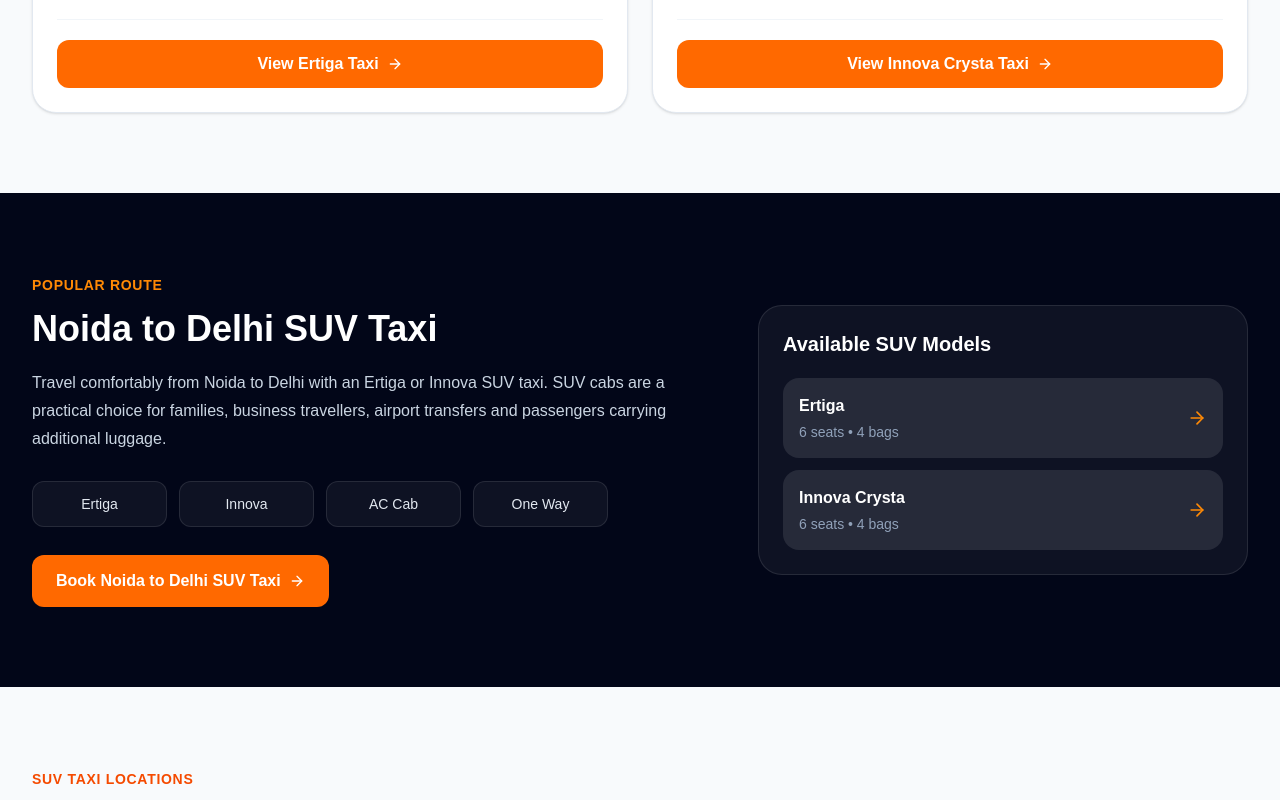
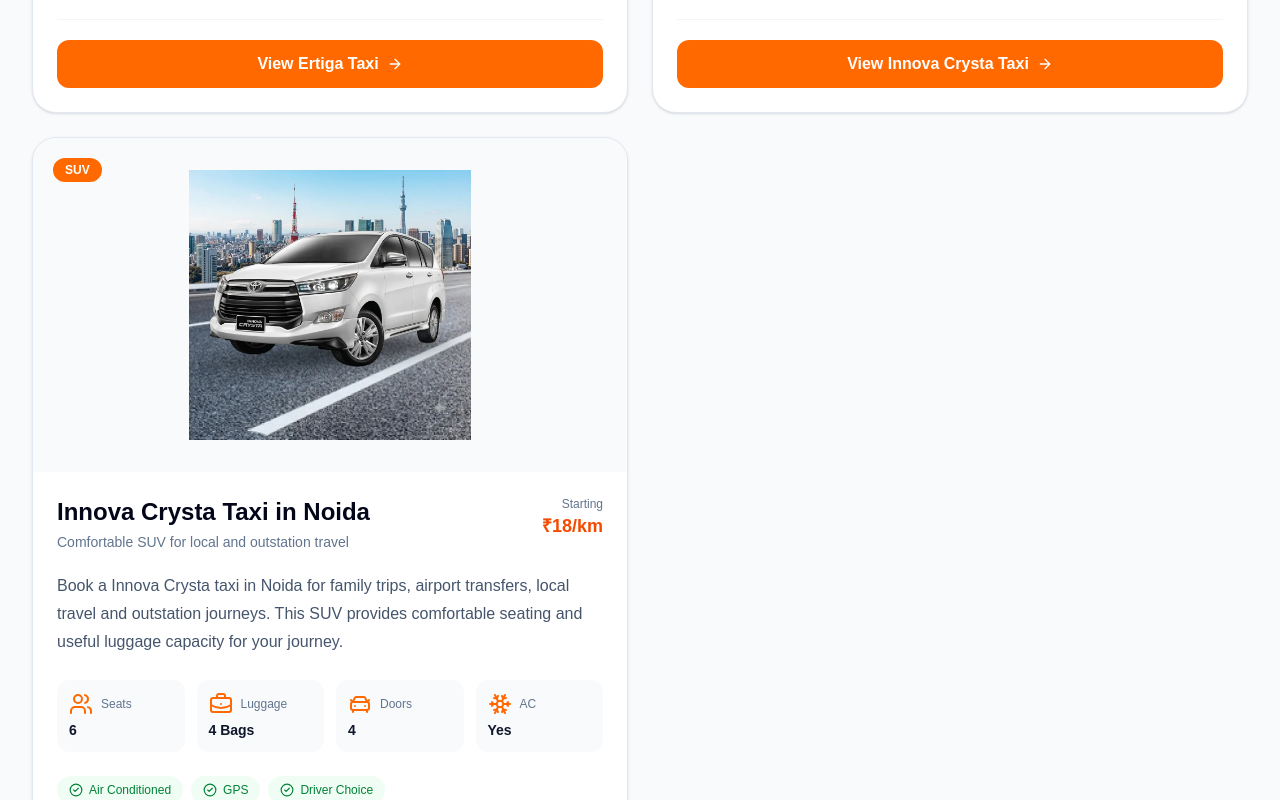
Before and after one commit to tempo-hub/noidacab, a Next.js app: page /route/suv in a window 1280 px wide. Shown: the part 1600-2400 px from the top of the page. Built offline with nearby package versions, Linux system fonts and the light colour scheme.

Commit message:
add etios taxi which is missing

```diff
--- a/components/taxi-types/TaxiTypesOverview.tsx
+++ b/components/taxi-types/TaxiTypesOverview.tsx
@@ -142,12 +142,8 @@ export default function TaxiTypesOverview() {
 
                 {/* Bottom CTA */}
                 <div className="mt-5 flex items-center justify-between border-t border-slate-100 pt-4">
-                  <span className="text-sm font-semibold text-slate-900">
+                  <span className="text-sm font-semibold text-amber-600">
                     View Taxi Details
-                  </span>
-
-                  <span className="text-xs font-medium text-amber-600">
-                    Noida → Delhi
                   </span>
                 </div>
               </div>
--- /dev/null
+++ b/components/templates/cab/EtiosTemplate.tsx
@@ -0,0 +1,82 @@
+import {
+  HeroSection,
+  FareEstimate,
+  VehicleFeatures,
+  RouteInfo,
+  FAQSection,
+  BookingCTA,
+} from "@/components/cab-page";
+import type { CabTemplateProps } from "./types";
+import { StructuredData } from "@/components/cab-page/StructuredData";
+import { TravelTips } from "@/components/cab-page/TravelTips";
+import { BookingProcess } from "@/components/cab-page/BookingProcess";
+import { WhatsIncluded } from "@/components/cab-page/WhatsIncluded";
+import { WhyChooseUs } from "@/components/cab-page/WhyChooseUs";
+import { PickupDropLocations } from "@/components/cab-page/PickupDropLocations";
+import { JourneyInfo } from "@/components/cab-page/JourneyInfo";
+import { TravelPlanning } from "@/components/cab-page/TravelPlanning";
+import { VehicleSummary } from "@/components/cab-page/VehicleSummary";
+
+export function EtiosTemplate({ location, vehicle, url }: CabTemplateProps) {
+  return (
+    <>
+
+      <HeroSection location={location} vehicle={vehicle} tagline="Spacious sedan, ideal for comfortable city and outstation travel" />
+
+      <FareEstimate location={location} vehicle={vehicle} />
+      <VehicleFeatures vehicle={vehicle} highlights={["Extra legroom", "Boot space for luggage", "AC"]} />
+      <RouteInfo
+        location={location}
+        vehicle={vehicle}
+      />
+      <VehicleSummary location={location} vehicle={vehicle} />
+      <JourneyInfo location={location} vehicle={vehicle} />
+      <PickupDropLocations
+        location={location}
+        vehicle={vehicle}
+      />
+      <WhyChooseUs
+       location={location}
+        vehicle={vehicle}
+    />
+      <WhatsIncluded
+      location={location}
+        vehicle={vehicle}
+    />
+      <BookingProcess
+      location={location}
+        vehicle={vehicle}
+    />
+      {/* <ServiceAreas
+      route={{
+        fromName: route.fromName,
+        toName: route.toName,
+      }}
+      vehicle={{
+        name: vehicle.name,
+      }}
+    /> */}
+
+      <TravelTips
+      location={location}
+        vehicle={vehicle}
+    />
+      <TravelPlanning
+         location={location}
+        vehicle={vehicle}
+        />
+      {/* <StructuredData
+      route={{
+        fromName: route.fromName,
+        toName: route.toName,
+      }}
+      vehicle={{
+        name: vehicle.name,
+      }}
+      url={url}
+    /> */}
+      <FAQSection location={location} vehicle={vehicle} />
+      <BookingCTA location={location} vehicle={vehicle} url={url} />
+    </>
+  );
+}
--- a/components/templates/cab/index.ts
+++ b/components/templates/cab/index.ts
@@ -1,6 +1,7 @@
 import { AmazeTemplate } from "./AmazeTemplate";
 import { DzireTemplate } from "./DzireTemplate";
 import { ErtigaTemplate } from "./ErtigaTemplate";
+import { EtiosTemplate } from "./EtiosTemplate";
 import { InnovaTemplate } from "./InnovaTemplate";
 
 export const cabTemplates = {
@@ -8,6 +9,7 @@ export const cabTemplates = {
   ertiga: ErtigaTemplate,
   innova: InnovaTemplate,
   amaze: AmazeTemplate,
+  etios: EtiosTemplate,
 } as const;
 
 export type CabTemplateKey = keyof typeof cabTemplates;
--- a/data/urlroute.json
+++ b/data/urlroute.json
@@ -243,10 +243,16 @@
     "url": "/noida-to-delhi-ertiga-taxi"
   },
   {
+    "url": "/noida-to-delhi-innova-crysta-taxi"
+  },
+  {
     "url": "/noida-to-delhi-innova-taxi"
   },
   {
     "url": "/noida-to-delhi-amaze-taxi"
+  },
+  {
+    "url": "/noida-to-delhi-etios-taxi"
   }
 
 ]
--- a/data/vehicles.ts
+++ b/data/vehicles.ts
@@ -168,6 +168,22 @@ export const vehicles: Vehicle[] = [
 
     category: "SUV",
   },
+  {
+    name: "Innova Crysta",
+    slug: "innova-crysta",
+    image: "/cabs/innovamain.webp",
+    price: "₹18/km",
+
+    seats: 6,
+    doors: 4,
+    luggage: 4,
+
+    airCondition: true,
+    gps: true,
+    driverChoice: true,
+
+    category: "SUV",
+  },
 
   // {
   //   name: "Toyota Innova Crysta",
--- a/lib/parse-route.ts
+++ b/lib/parse-route.ts
@@ -245,13 +245,9 @@ export function parseLocalRouteUrl(
 
     /*
      * Extract vehicle slug
-     *
-     * noida-to-delhi-dzire-taxi
-     *              ↓
-     *            dzire
      */
     const vehicleMatch = slug.match(
-      /^(.+)-to-(.+)-(dzire|ertiga|innova|amaze)-taxi$/
+      /^(.+)-to-(.+)-(dzire|ertiga|innova|amaze|etios|innova-crysta)-taxi$/
     );
 
     if (!vehicleMatch) {
@@ -262,9 +258,13 @@ export function parseLocalRouteUrl(
       ,
       fromSlug,
       toSlug,
-      vehicleSlug,
+      vehicleSlugFromUrl,
     ] = vehicleMatch;
 
+      const vehicleSlug =
+    vehicleSlugFromUrl === "innova-crysta"
+      ? "innova"
+      : vehicleSlugFromUrl;
     /*
      * Find vehicle
      */
```
